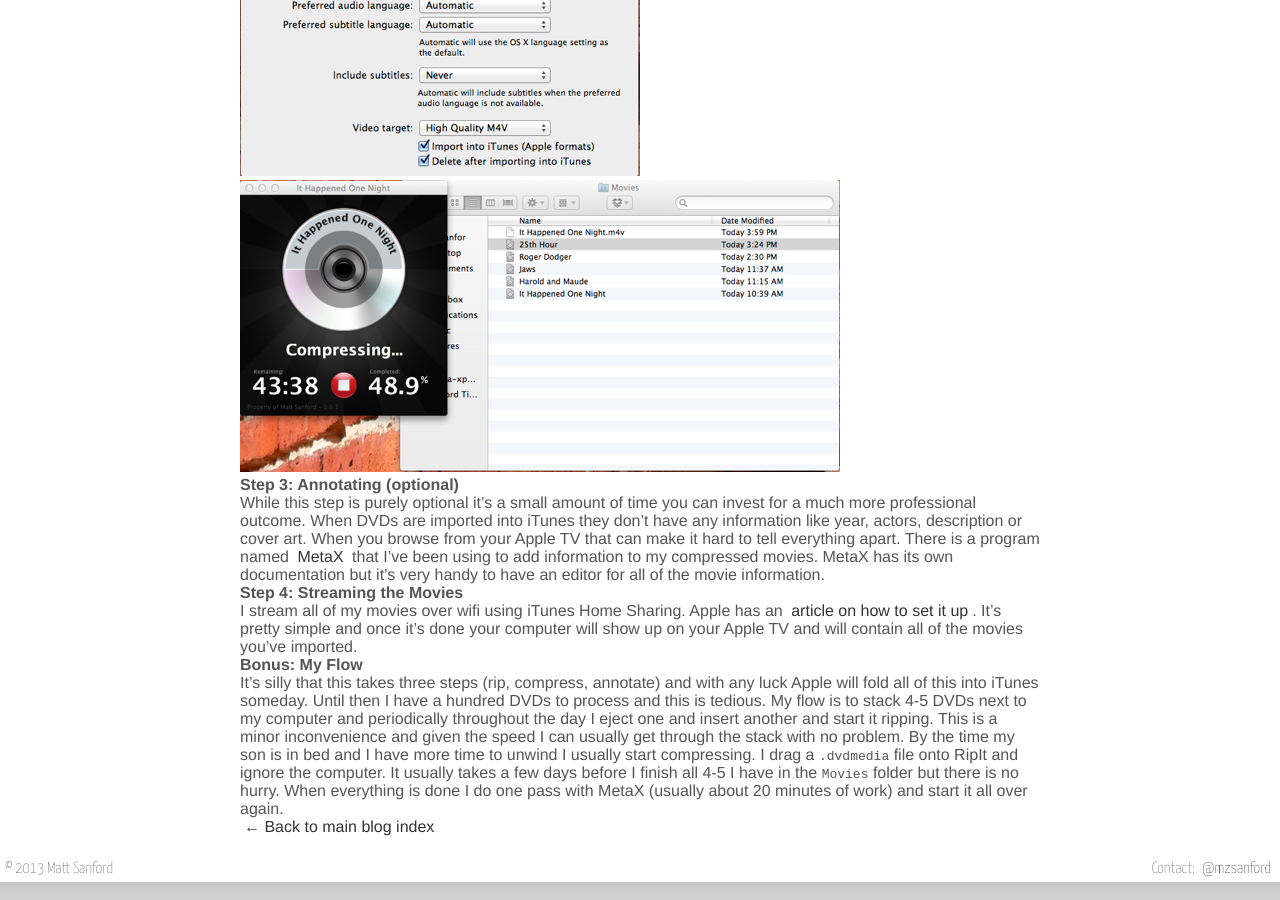
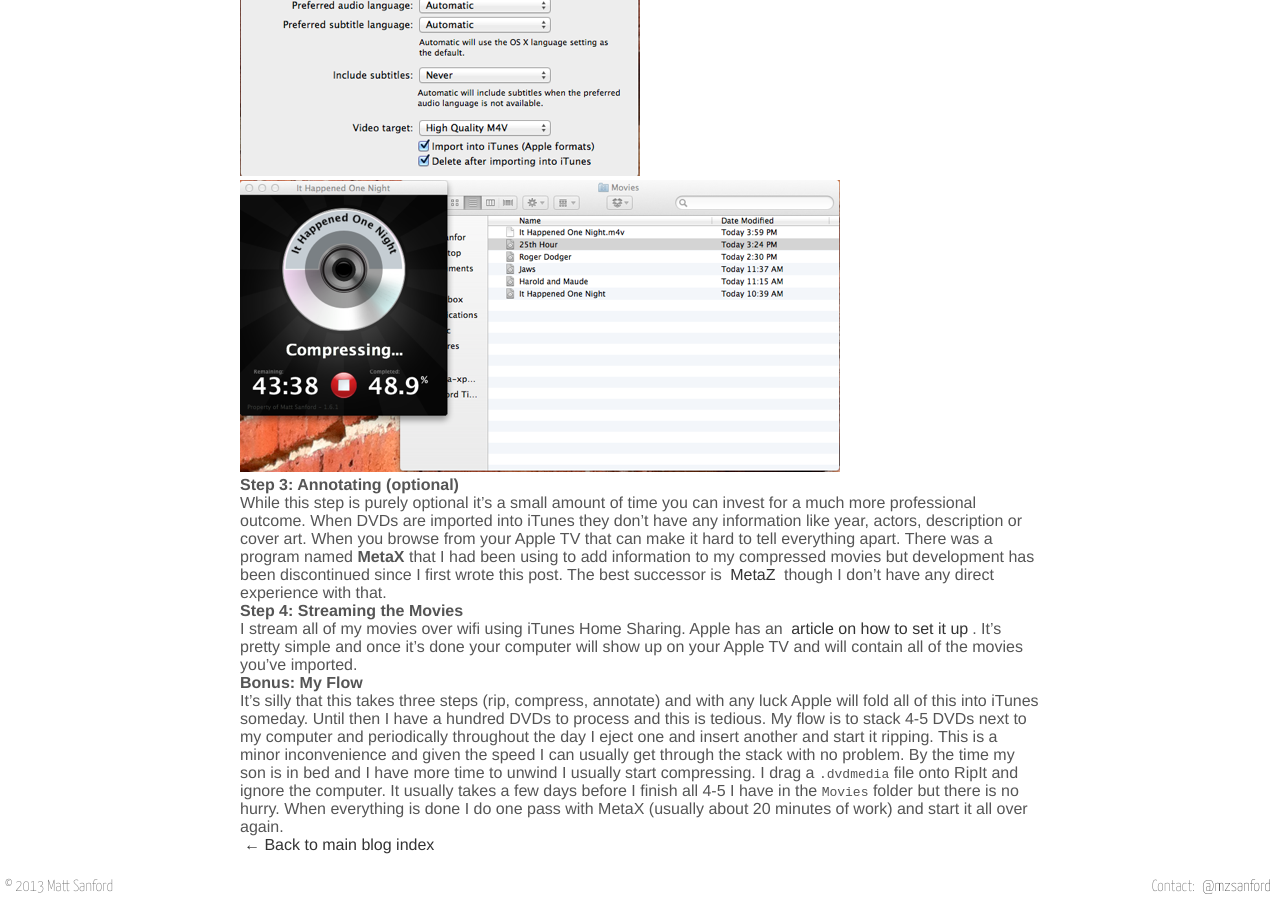
Before and after one commit to mzsanford/mzsanford.com, a Jekyll site: the page built from blog/_posts/2011-12-15-dvds-to-apple-tv.markdown, in a window 1280 px wide and 900 px high, scrolled down 1771 px. Built offline with Jekyll 4.4.1, drawn with Linux system fonts in a browser that asks for light colours; Markdown is read by kramdown in place of the engine named in the settings.

Commit message:
Update DVD post with MetaX/MetaZ change

```diff
--- a/blog/_posts/2011-12-15-dvds-to-apple-tv.markdown
+++ b/blog/_posts/2011-12-15-dvds-to-apple-tv.markdown
@@ -62,8 +62,8 @@
 
 While this step is purely optional it's a small amount of time you can invest for a much more professional outcome. When DVDs are imported into
 iTunes they don't have any information like year, actors, description or cover art. When you browse from your Apple TV that can make it hard to
-tell everything apart. There is a program named [MetaX](http://www.kerstetter.net/index.php/projects/software/metax) that I've been using to add
-information to my compressed movies. MetaX has its own documentation but it's very handy to have an editor for all of the movie information.
+tell everything apart. There was a program named **MetaX** that I had been using to add
+information to my compressed movies but development has been discontinued since I first wrote this post. The best successor is [MetaZ](http://griff.github.io/metaz/) though I don't have any direct experience with that.
 
 #### Step 4: Streaming the Movies
 
```
